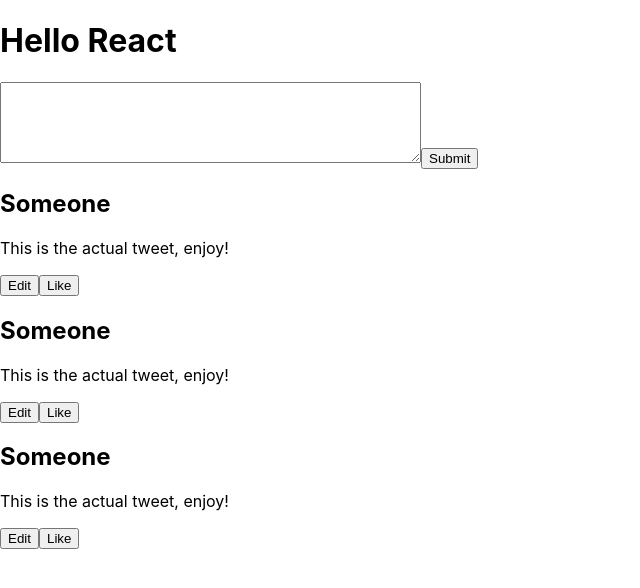
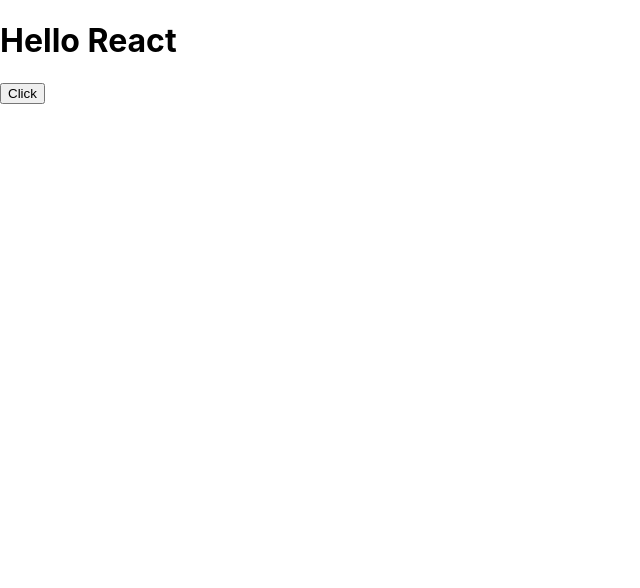
Before and after one commit to Jay890/ReactApp, a React (Create React App) app in the folder react-starter/: page / in a window 1280 px wide. Shown: the top 588 px of the page, without its empty margins (0-640 px from the left). Built offline with nearby package versions, Linux system fonts and the light colour scheme.

Commit message:
Reference vs Passing parameter function click
Testing reference of function for onlick event
Testing passing parameter function onclick event

```diff
--- a/react-starter/src/App.js
+++ b/react-starter/src/App.js
@@ -8,12 +8,18 @@ function App() {
 
   const name = "Someone";
   const message = "This is the actual tweet, enjoy!";
+
+  // create click function
+  const sayHelloHandler = (user) => {
+    console.log(`Welcome ${user} do you wish to start the game?`);
+  };
   // JSX code
   return (
     <div className="box">
       <h1>Hello React</h1>
-      <CreateTweet />
-      <TweetList name={name} message={message} />
+      <button onClick={() => sayHelloHandler("Bob")}>Click</button>
+      {/* <CreateTweet />
+      <TweetList name={name} message={message} /> */}
     </div>
   );
 }
```
